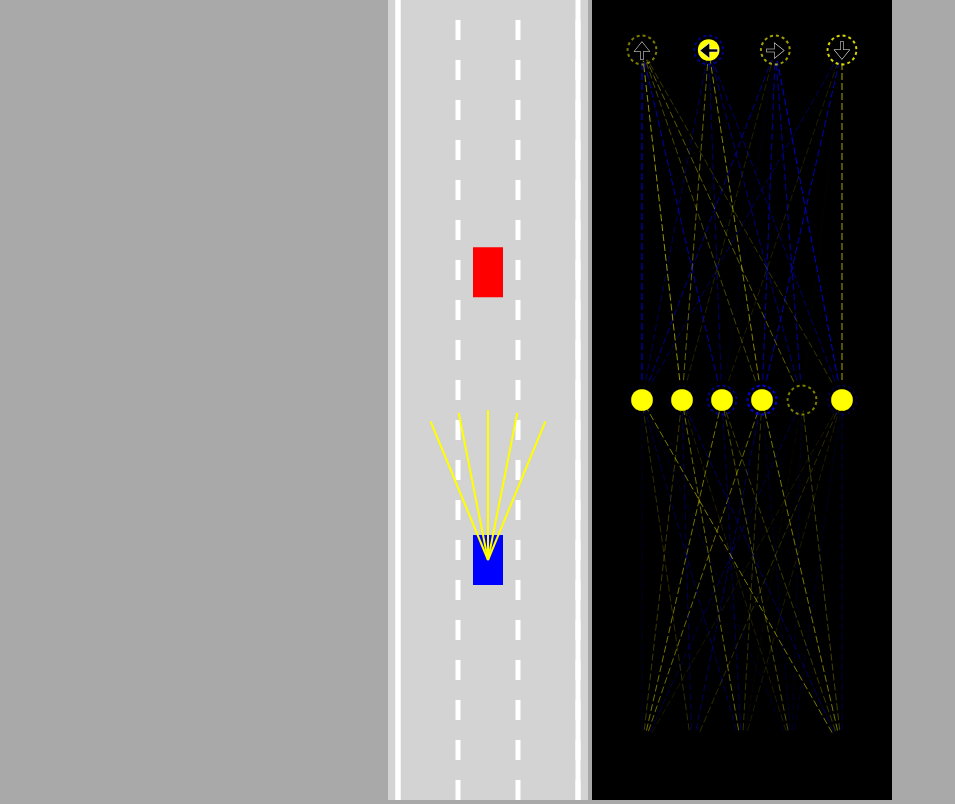
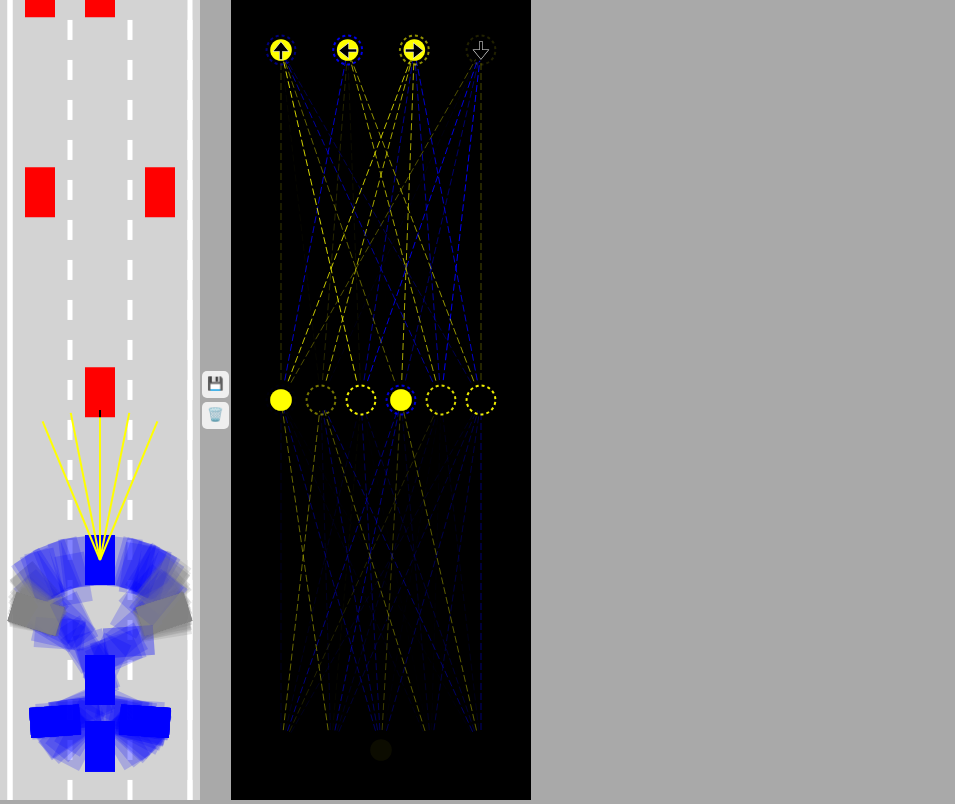
Before and after one commit to wooomr2/self-driving, a plain HTML site: page index.html in a window 1280 px wide. Shown: the whole page, without its empty margins (0-955 px from the left). Drawn offline with Linux system fonts and the light colour scheme; animation ran at ten frames a second.

Commit message:
optimizing neural network

```diff
--- a/car.js
+++ b/car.js
@@ -60,7 +60,7 @@ class Car {
   //   this.sensor.draw(ctx);
   // }
 
-  draw(ctx, color) {
+  draw(ctx, color, drawSensor = false) {
     if (this.damaged) {
       ctx.fillStyle = COLOR.GRAY;
     } else {
@@ -76,7 +76,7 @@ class Car {
 
     ctx.fill();
 
-    if (this.sensor) {
+    if (this.sensor && drawSensor) {
       this.sensor.draw(ctx);
     }
   }
--- a/index.html
+++ b/index.html
@@ -6,6 +6,10 @@
 </head>
 <body>
   <canvas id="carCanvas"></canvas>
+  <div id="verticalButtons">
+    <button onclick="save()">💾</button>
+    <button onclick="discard()">🗑️</button>
+  </div>
   <canvas id="networkCanvas"></canvas>
   <script src="const.js"></script>
   <script src="utils.js"></script>
--- a/main.js
+++ b/main.js
@@ -8,19 +8,59 @@ const carCtx = carCanvas.getContext("2d");
 const networkCtx = networkCanvas.getContext("2d");
 
 const road = new Road(carCanvas.width / 2, carCanvas.width * 0.9);
-const car = new Car(road.getLaneCenter(1), 100, 30, 50, CONTROL_TYPE.AI);
+
+const N = 1000;
+const cars = generateCars(N);
+let bestCar = cars[0];
+if (localStorage.getItem("bestBrain")) {
+  for (let i = 0; i < cars.length; i++) {
+    cars[i].brain = JSON.parse(localStorage.getItem("bestBrain"));
+    if (i != 0) {
+      NeuralNetwork.mutate(cars[i].brain, 0.10);
+    }
+  }
+}
+
 const traffic = [
   new Car(road.getLaneCenter(1), -100, 30, 50, CONTROL_TYPE.DUMMY, 2),
+  new Car(road.getLaneCenter(0), -300, 30, 50, CONTROL_TYPE.DUMMY, 2),
+  new Car(road.getLaneCenter(2), -300, 30, 50, CONTROL_TYPE.DUMMY, 2),
+  new Car(road.getLaneCenter(0), -500, 30, 50, CONTROL_TYPE.DUMMY, 2),
+  new Car(road.getLaneCenter(1), -500, 30, 50, CONTROL_TYPE.DUMMY, 2),
+  new Car(road.getLaneCenter(1), -700, 30, 50, CONTROL_TYPE.DUMMY, 2),
+  new Car(road.getLaneCenter(2), -700, 30, 50, CONTROL_TYPE.DUMMY, 2),
 ];
 
 animate();
+
+function save() {
+  localStorage.setItem("bestBrain", JSON.stringify(bestCar.brain));
+}
+
+function discard() {
+  localStorage.removeItem("bestBrain");
+}
+
+function generateCars(N) {
+  const cars = [];
+  for (let i = 1; i <= N; i++) {
+    cars.push(new Car(road.getLaneCenter(1), 100, 30, 50, CONTROL_TYPE.AI));
+  }
+
+  return cars;
+}
 
 function animate(time) {
   for (let i = 0; i < traffic.length; i++) {
     traffic[i].update(road.borders, []);
   }
 
-  car.update(road.borders, traffic);
+  for (let i = 0; i < cars.length; i++) {
+    cars[i].update(road.borders, traffic);
+  }
+
+  /** Fintess Function */
+  bestCar = cars.find((c) => c.y == Math.min(...cars.map((c) => c.y)));
 
   carCanvas.height = window.innerHeight;
   networkCanvas.height = window.innerHeight;
@@ -29,17 +69,23 @@ function animate(time) {
 
   // 원점을 y축 방향으로 이동
   // car 객체가 항상 캔버스의 아래쪽 70% 위치에 그려짐.
-  carCtx.translate(0, -car.y + carCanvas.height * 0.7);
+  carCtx.translate(0, -bestCar.y + carCanvas.height * 0.7);
 
   road.draw(carCtx);
   for (let i = 0; i < traffic.length; i++) {
     traffic[i].draw(carCtx, COLOR.RED);
   }
-  car.draw(carCtx, COLOR.BLUE);
+
+  carCtx.globalAlpha = 0.2;
+  for (let i = 0; i < cars.length; i++) {
+    cars[i].draw(carCtx, COLOR.BLUE);
+  }
+  carCtx.globalAlpha = 1;
+  bestCar.draw(carCtx, COLOR.BLUE, true);
 
   carCtx.restore();
 
-  networkCtx.lineDashOffset = time/50;
-  Visualizer.drawNetwork(networkCtx, car.brain);
+  networkCtx.lineDashOffset = time / 50;
+  Visualizer.drawNetwork(networkCtx, bestCar.brain);
   requestAnimationFrame(animate);
 }
--- a/network.js
+++ b/network.js
@@ -16,6 +16,24 @@ class NeuralNetwork {
     }
 
     return outputs;
+  }
+
+  static mutate(network, amount = 1) {
+    network.levels.forEach((level) => {
+      for (let i = 0; i < level.biases.length; i++) {
+        level.biases[i] = lerp(level.biases[i], Math.random() * 2 - 1, amount);
+      }
+
+      for (let i = 0; i < level.weights.length; i++) {
+        for (let j = 0; j < level.weights[i].length; j++) {
+          level.weights[i][j] = lerp(
+            level.weights[i][j],
+            Math.random() * 2 - 1,
+            amount
+          );
+        }
+      }
+    });
   }
 }
 
--- a/style.css
+++ b/style.css
@@ -2,7 +2,25 @@ body {
   margin: 0;
   background: darkgray;
   overflow: hidden;
-  text-align: center;
+  /* text-align: center; */
+  display: flex;
+  align-items: center;
+}
+
+button {
+  border: none;
+  border-radius: 5px;
+  padding: 5px 5px 7px 5px;
+  margin: 2px;
+  cursor: pointer;
+}
+button:hover {
+  background-color: blue;
+}
+
+#verticalButtons {
+  display: flex;
+  flex-direction: column;
 }
 
 #carCanvas {
```
